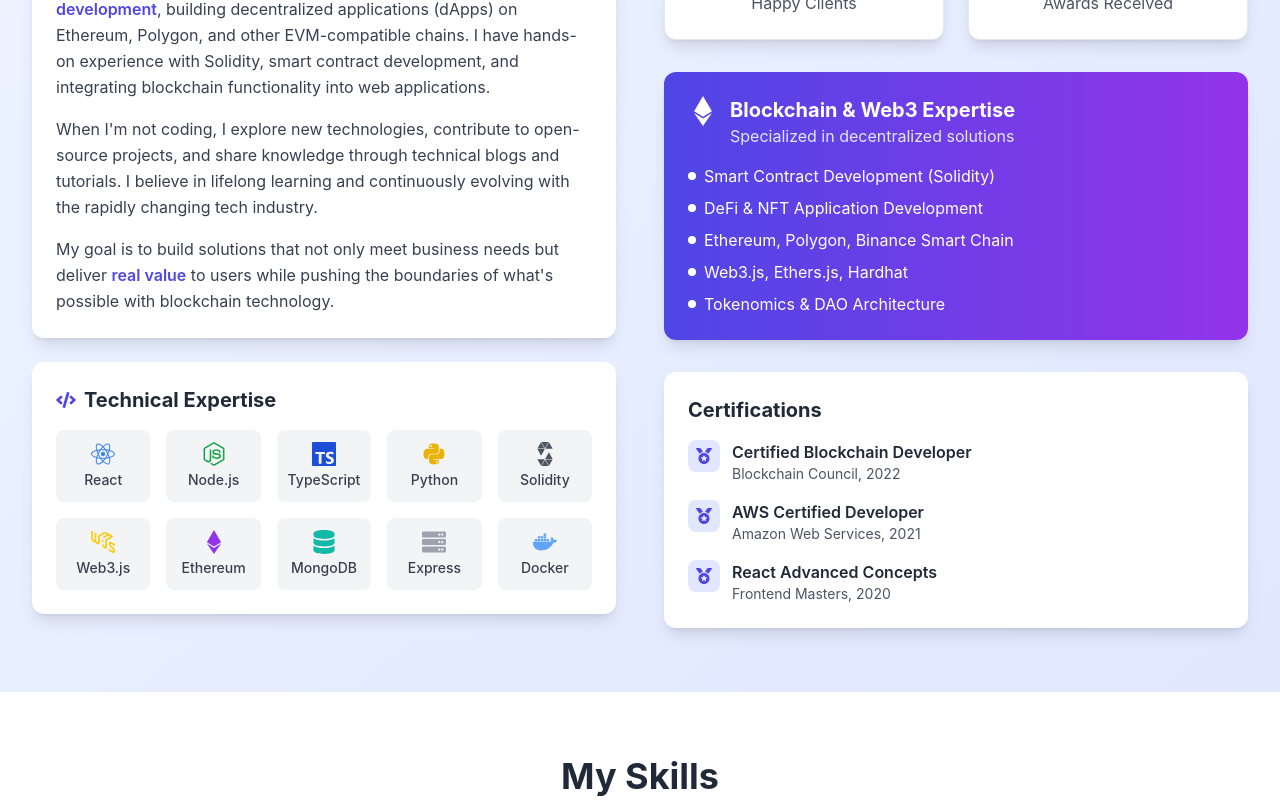
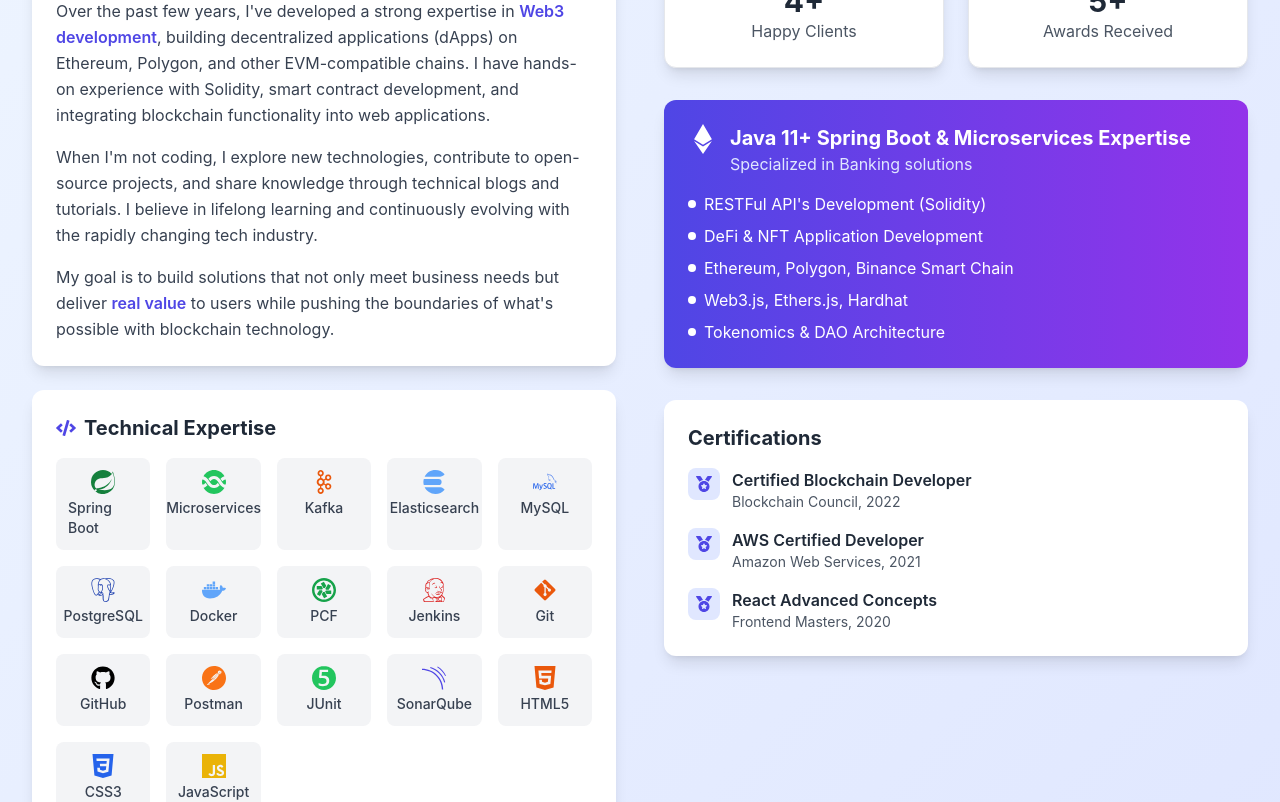
Before and after one commit to ajayagrawal1905/ajayagrawal, a React (Vite) app: page / in a window 1280 px wide. Shown: the part 1280-2082 px from the top of the page. Built offline with nearby package versions, Linux system fonts and the light colour scheme.

Commit message:
added icons for tech stack

```diff
--- a/src/Components/About.jsx
+++ b/src/Components/About.jsx
@@ -11,10 +11,33 @@
   FaReact,
   FaNodeJs,
   FaPython,
-  FaDocker
+  FaDocker,
+  FaGitAlt,
+  FaGithub
 } from 'react-icons/fa';
 import { motion } from 'framer-motion';
-import { SiSolidity, SiWeb3Dotjs, SiTypescript } from 'react-icons/si';
+import {
+  SiSolidity,
+  SiWeb3Dotjs,
+  SiTypescript,
+  SiSpring,
+  SiMicrogenetics,
+  SiApachekafka,
+  SiElasticsearch,
+  SiMysql,
+  SiPostgresql,
+  // SiCassandra,
+  // SiOpenshift,
+  SiPivotaltracker,
+  SiJenkins,
+  SiPostman,
+  SiJunit5,
+  SiSonarqube,
+  SiHtml5,
+  SiCss3,
+  SiJavascript,
+  // SiJava
+} from 'react-icons/si';
 
 const About = () => {
   // State for animated stats
@@ -25,16 +48,26 @@
 
   // Tech stack items with icons
   const techStack = [
-    { icon: <FaReact className="text-blue-500" />, name: "React" },
-    { icon: <FaNodeJs className="text-green-600" />, name: "Node.js" },
-    { icon: <SiTypescript className="text-blue-700" />, name: "TypeScript" },
-    { icon: <FaPython className="text-yellow-500" />, name: "Python" },
-    { icon: <SiSolidity className="text-gray-600" />, name: "Solidity" },
-    { icon: <SiWeb3Dotjs className="text-yellow-400" />, name: "Web3.js" },
-    { icon: <FaEthereum className="text-purple-600" />, name: "Ethereum" },
-    { icon: <FaDatabase className="text-teal-500" />, name: "MongoDB" },
-    { icon: <FaServer className="text-gray-400" />, name: "Express" },
-    { icon: <FaDocker className="text-blue-400" />, name: "Docker" },
+    // { icon: <FaJava className="text-red-600" />, name: "Java" },
+  { icon: <SiSpring className="text-green-700" />, name: "Spring Boot" },
+  { icon: <SiMicrogenetics className="text-green-500" />, name: "Microservices" },
+  { icon: <SiApachekafka className="text-orange-600" />, name: "Kafka" },
+  { icon: <SiElasticsearch className="text-blue-400" />, name: "Elasticsearch" },
+  { icon: <SiMysql className="text-blue-600" />, name: "MySQL" },
+  { icon: <SiPostgresql className="text-blue-800" />, name: "PostgreSQL" },
+  // { icon: <SiCassandra className="text-purple-600" />, name: "Cassandra" },
+  { icon: <FaDocker className="text-blue-400" />, name: "Docker" },
+  // { icon: <SiOpenshift className="text-red-700" />, name: "OpenShift" },
+  { icon: <SiPivotaltracker className="text-green-600" />, name: "PCF" },
+  { icon: <SiJenkins className="text-red-600" />, name: "Jenkins" },
+  { icon: <FaGitAlt className="text-orange-600" />, name: "Git" },
+  { icon: <FaGithub className="text-black" />, name: "GitHub" },
+  { icon: <SiPostman className="text-orange-500" />, name: "Postman" },
+  { icon: <SiJunit5 className="text-green-500" />, name: "JUnit" },
+  { icon: <SiSonarqube className="text-indigo-600" />, name: "SonarQube" },
+  { icon: <SiHtml5 className="text-orange-600" />, name: "HTML5" },
+  { icon: <SiCss3 className="text-blue-600" />, name: "CSS3" },
+  { icon: <SiJavascript className="text-yellow-500" />, name: "JavaScript" },
   ];
 
   // Animate stats on component mount
@@ -69,7 +102,7 @@
               About Me
             </h2>
             <p className="text-lg text-gray-600 dark:text-gray-300 mt-2 transition-colors duration-300 max-w-2xl mx-auto">
-              Innovative Full Stack Developer with expertise in Blockchain & Web3
+              Innovative Java Full Stack Developer with expertise in Java 11+, Spring Boot & Microservices.
             </p>
           </motion.div>
         </div>
@@ -199,15 +232,15 @@
               <div className="flex items-start mb-4">
                 <FaEthereum className="text-3xl mr-3 text-white" />
                 <div>
-                  <h3 className="text-xl font-bold">Blockchain & Web3 Expertise</h3>
-                  <p className="text-indigo-100">Specialized in decentralized solutions</p>
+                  <h3 className="text-xl font-bold">Java 11+ Spring Boot & Microservices Expertise</h3>
+                  <p className="text-indigo-100">Specialized in Banking solutions</p>
                 </div>
               </div>
 
               <ul className="space-y-2">
                 <li className="flex items-center">
                   <div className="w-2 h-2 bg-white rounded-full mr-2"></div>
-                  <span>Smart Contract Development (Solidity)</span>
+                  <span>RESTFul API's Development (Solidity)</span>
                 </li>
                 <li className="flex items-center">
                   <div className="w-2 h-2 bg-white rounded-full mr-2"></div>
```
